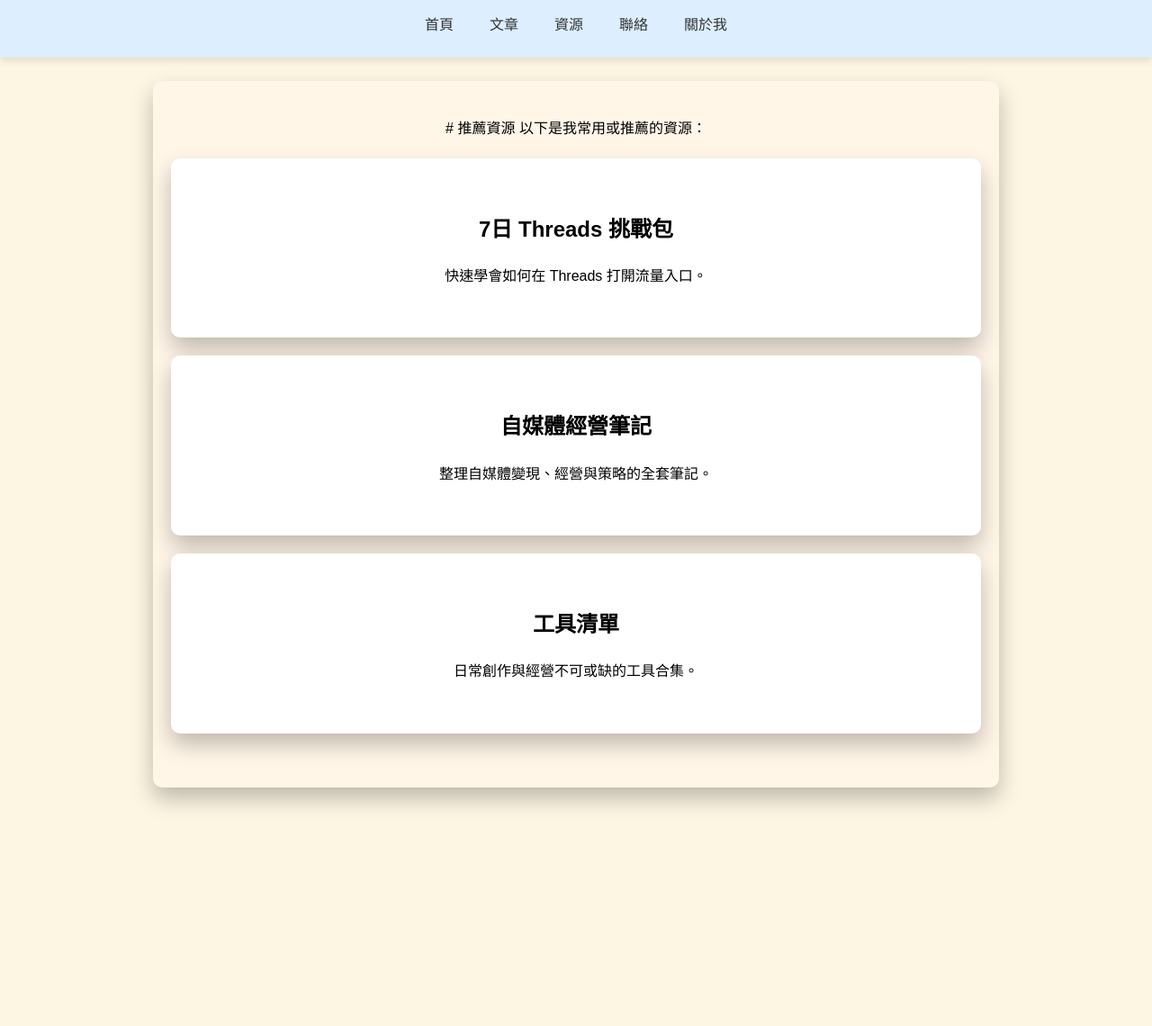
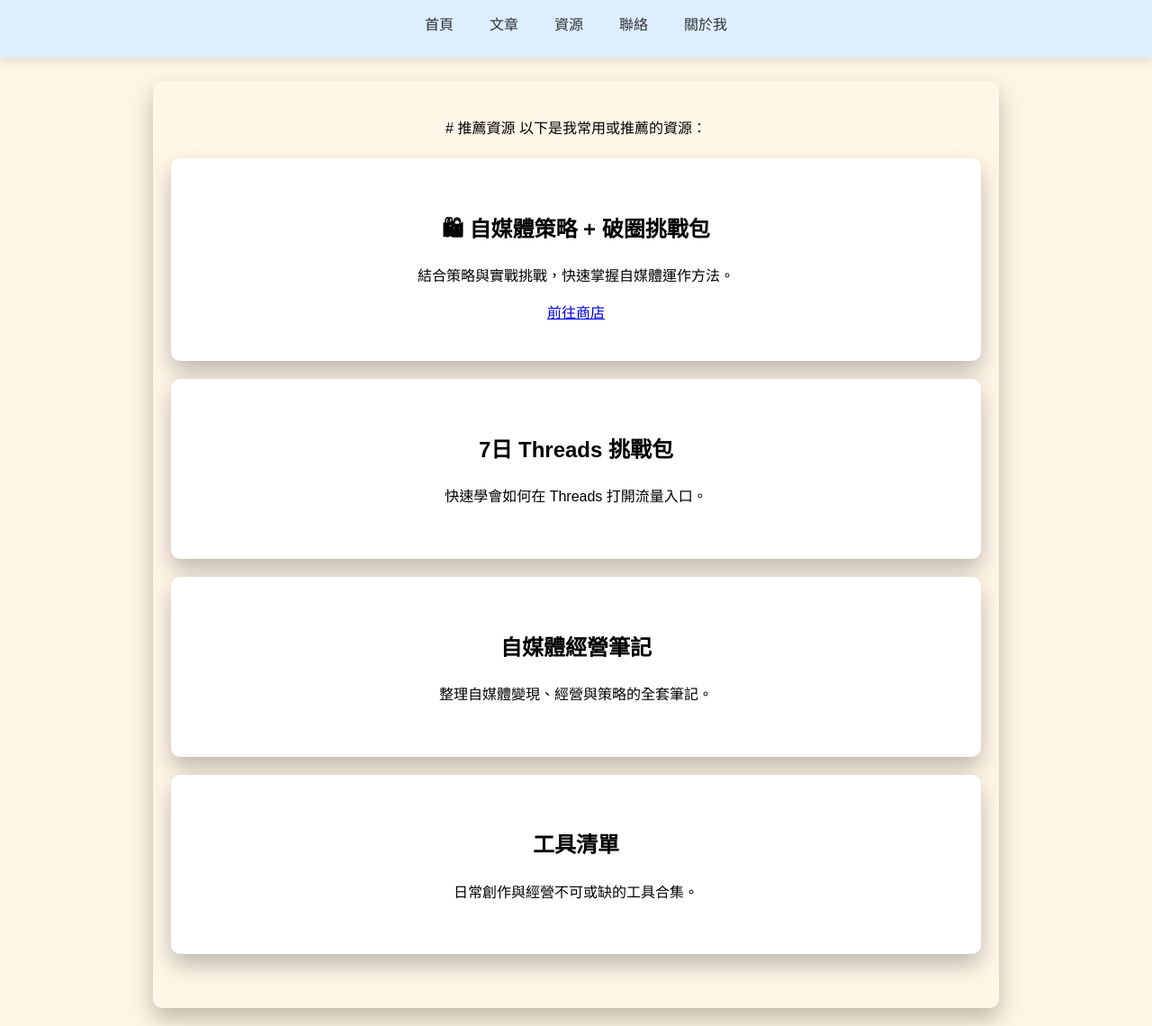
Before and after one commit to KenHAI666/Runing9TO5, a Jekyll site: the page built from resources.md, in a window 1280 px wide and 1140 px high. Shown: the whole window at 90% size. Built offline with Jekyll 4.4.1, drawn with Linux system fonts in a browser that asks for light colours.

Commit message:
Update resources.md

```diff
--- a/resources.md
+++ b/resources.md
@@ -9,6 +9,12 @@ keywords: 自媒體, 資源, 工具, 教學, K叔
   # 推薦資源
 
 以下是我常用或推薦的資源：  <br>
+<div class="card-section">
+  <h2>🛍 自媒體策略 + 破圈挑戰包</h2>
+  <p>結合策略與實戰挑戰，快速掌握自媒體運作方法。</p>
+  <a href="https://portaly.cc/Uncleken/product/jXFxr1YZGMN04GIL8uiE" target="_blank" class="btn">前往商店</a>
+</div>
+
 <div class="card-section">
   <h2>7日 Threads 挑戰包</h2>
   <p>快速學會如何在 Threads 打開流量入口。</p>
```
